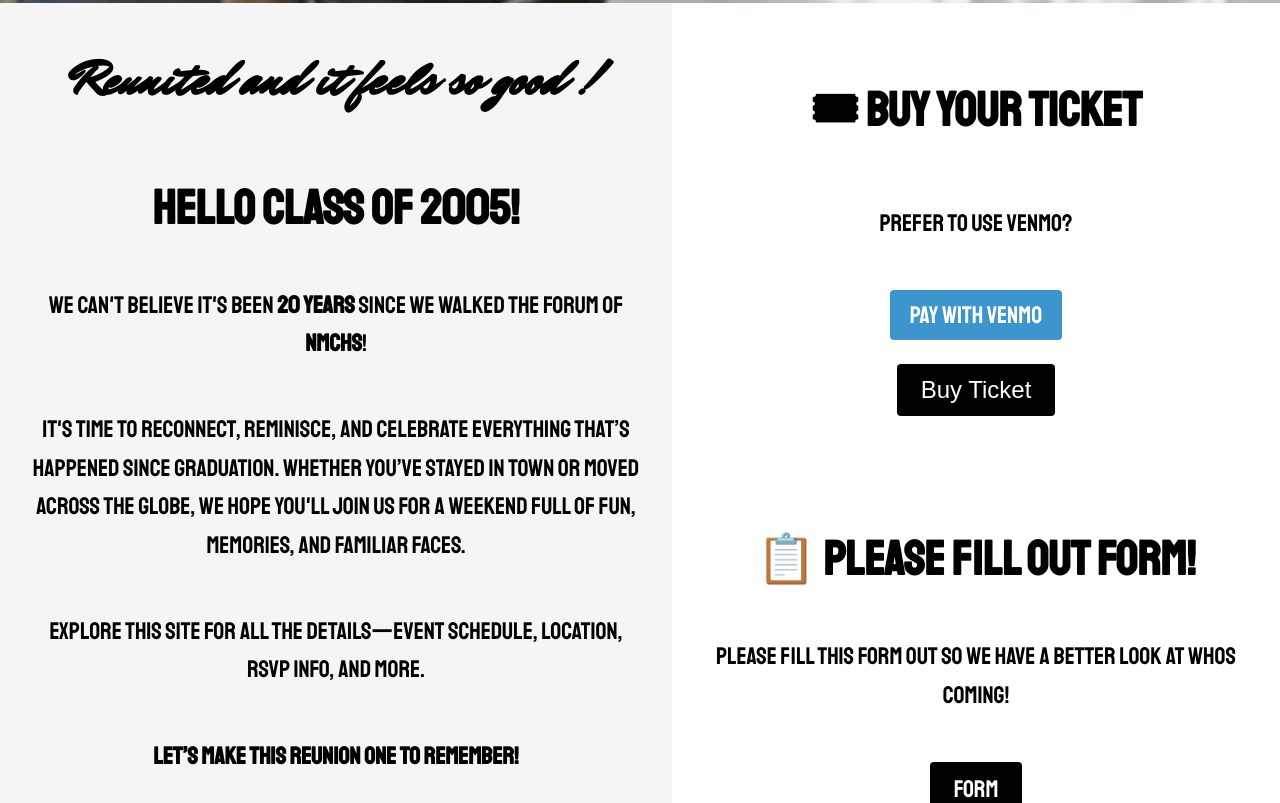
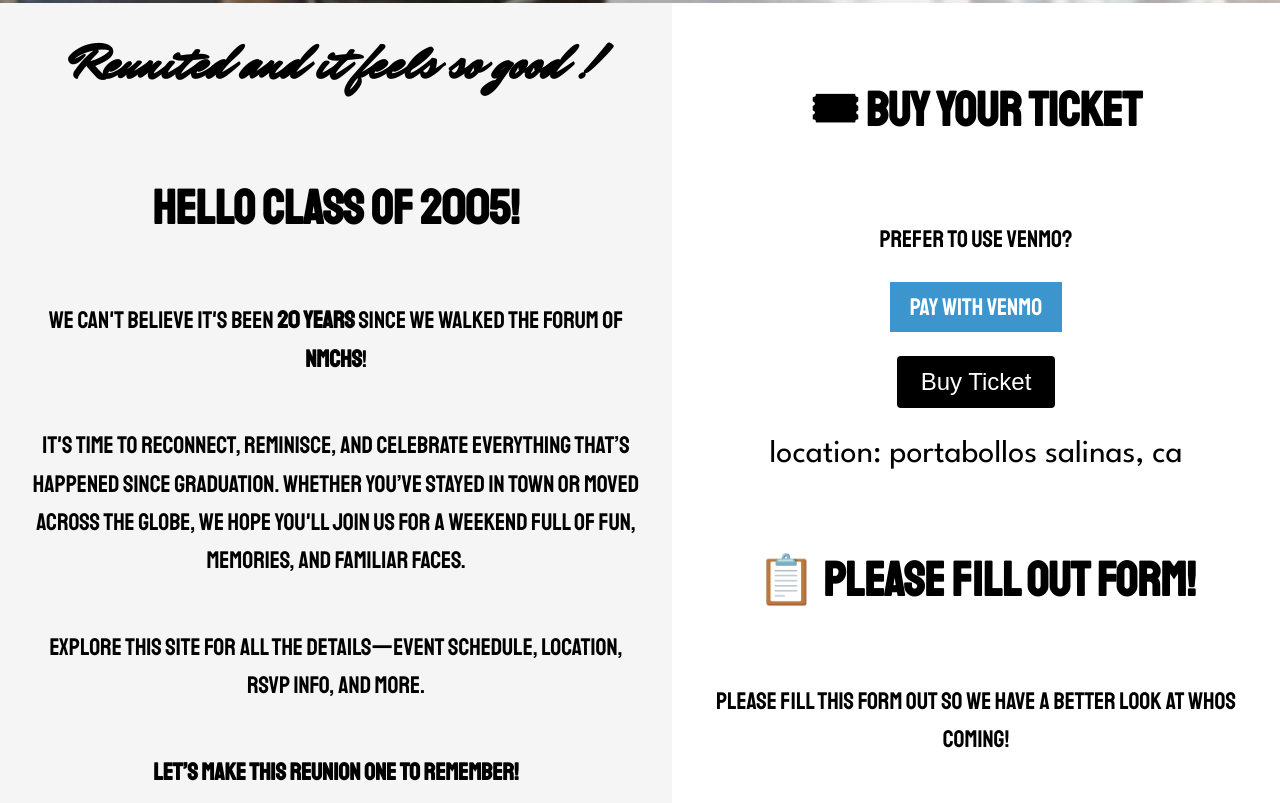
Before and after one commit to Sammmmmuel/reunion_website, a website: page views/index.html in a window 1280 px wide. Shown: the part 861-1664 px from the top of the page. Drawn offline with Linux system fonts and the light colour scheme.

Commit message:
added location placeholder

```diff
--- a/public/style.css
+++ b/public/style.css
@@ -149,7 +149,7 @@ font-size: x-large;
 
   .split-section h2, .split-section h3 {
     font-size: 2em;
-    margin-bottom: 0.5em;
+    /* margin-bottom: 0.5em; */
   }
 
   .split-section p {
@@ -192,8 +192,8 @@ font-size: x-large;
     background-color: #3d95ce;
     color: white;
     text-decoration: none;
-    border-radius: 4px;
-    margin-top: 1em;
+    /* border-radius: 4px; */
+    /* margin-top: 1em; */
   }
 
   .venmo-button:hover {
--- a/views/index.html
+++ b/views/index.html
@@ -54,10 +54,11 @@
             <button type="submit">Buy Ticket</button>
           </form>
 
-<!-- <p style="color: black; font-size: 1em;">Location Portabellos</p> -->
+
 
         </div>
       </div>
+      <a style="font-size: 2em; font-family: League spartan;">location: portabollos salinas, ca</a>
       <div class="right-bottom">
         <div class="content">
           <h3>📋 Please Fill out Form!</h3>
```
